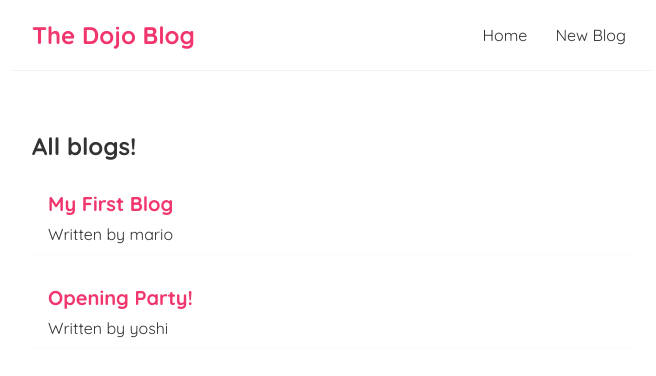
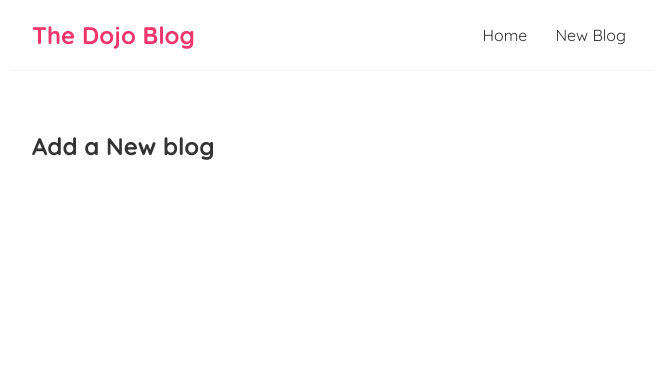
Before and after one commit to ahmads1990/DojoBlog, a React (Create React App) app: page /create in a window 1280 px wide. Shown: the top 376 px of the page, without its empty margins (308-964 px from the left). Built offline with nearby package versions, Linux system fonts and the light colour scheme; data requests are answered from the project's data file.

Commit message:
React router

```diff
--- a/package.json
+++ b/package.json
@@ -8,6 +8,7 @@
     "@testing-library/user-event": "^13.5.0",
     "react": "^18.2.0",
     "react-dom": "^18.2.0",
+    "react-router-dom": "^5.3.4",
     "react-scripts": "5.0.1",
     "web-vitals": "^2.1.4"
   },
--- a/src/App.js
+++ b/src/App.js
@@ -1,14 +1,25 @@
+import Create from "./Create";
 import Home from "./Home";
 import Navbar from "./Navbar";
+import { BrowserRouter as Router, Route, Switch } from "react-router-dom";
 
 function App() {
 	return (
-		<div className="App">
-			<Navbar />
-			<div className="content">
-				<Home />
+		<Router>
+			<div className="App">
+				<Navbar />
+				<div className="content">
+					<Switch>
+						<Route exact path="/">
+							<Home />
+						</Route>
+						<Route path="/create">
+							<Create />
+						</Route>
+					</Switch>
+				</div>
 			</div>
-		</div>
+		</Router>
 	);
 }
 
--- /dev/null
+++ b/src/Create.js
@@ -0,0 +1,9 @@
+const Create = () => {
+	return (
+		<div className="create">
+			<h2>Add a New blog</h2>
+		</div>
+	);
+};
+
+export default Create;
--- a/src/Navbar.js
+++ b/src/Navbar.js
@@ -1,10 +1,12 @@
+import { Link } from "react-router-dom";
+
 const Navbar = () => {
 	return (
 		<nav className="navbar">
 			<h1>The Dojo Blog</h1>
 			<div className="links">
-				<a href="/">Home</a>
-				<a href="/create">New Blog</a>
+				<Link to="/">Home</Link>
+				<Link to="/create">New Blog</Link>
 			</div>
 		</nav>
 	);
```
Also changed, not shown: 1 other file (tests, documents, lock files or other folders).
